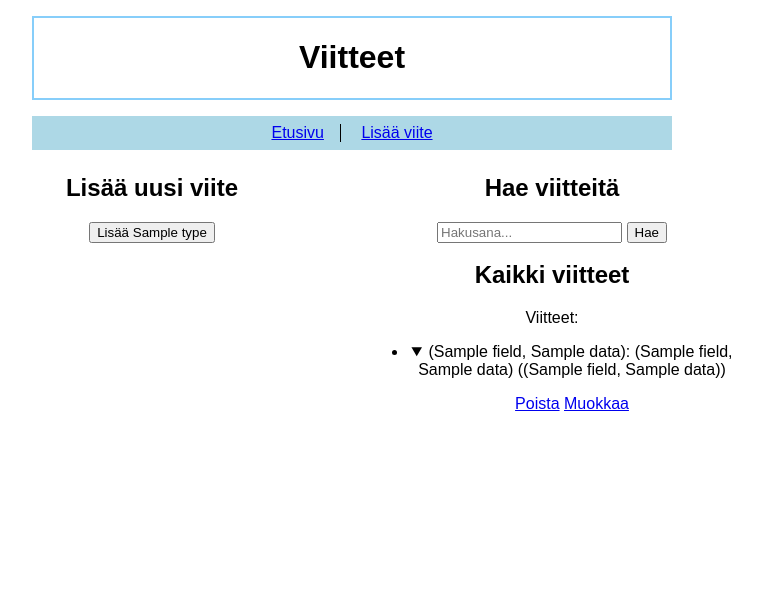
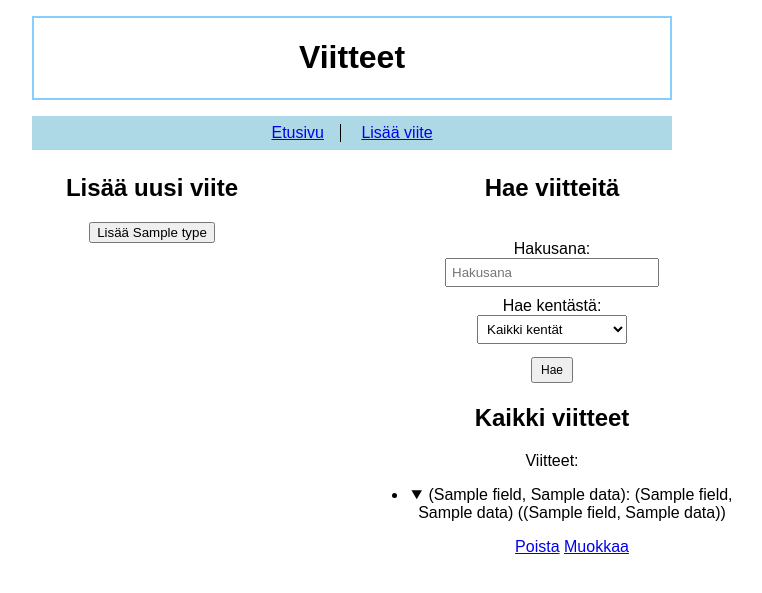
Before and after one commit to akuraunio/miniprojekti, a Python web app: template src/templates/index.html in a window 1280 px wide. Shown: the top 593 px of the page, without its empty margins (288-1050 px from the left). Run offline with Jinja, Linux system fonts and the light colour scheme; the template is opened without the code that fills it: most values are stand-ins (such as "Sample title", 1, 10 or a date in 2020).

Commit message:
dropdown valikko hakutoiminnolle

```diff
--- a/src/reference_data.py
+++ b/src/reference_data.py
@@ -13,7 +13,7 @@ class ReferenceFieldType(Enum):
 
 # ReferenceType on kaikki viitteiden kentät joita voi olla
 class ReferenceField(Enum):
-    KEY = "key_field"
+    KEY = "key"
     ADDRESS = "address"
     ANNOTE = "annote"
     AUTHOR = "author"
--- a/src/static/main.css
+++ b/src/static/main.css
@@ -54,3 +54,25 @@ nav li:not(:last-of-type) {
 .column h2 {
   margin-top: 0;
 }
+
+.search-form {
+  text-align: center;
+}
+
+.search-form input[type="text"] {
+  width: 200px;
+  padding: 5px;
+  margin-bottom: 10px;
+}
+
+.search-form select {
+  width: 150px;
+  padding: 5px;
+  margin-bottom: 10px;
+}
+
+.search-form button {
+  padding: 4px 8px;
+  margin: 3px;
+  font-size: 12px;
+}
--- a/src/templates/index.html
+++ b/src/templates/index.html
@@ -13,10 +13,29 @@
 
   <div class="column">
     <h2>Hae viitteitä</h2>
-    <form action="{{ url_for('index') }}" method="get">
-      <input type="text" name="query" placeholder="Hakusana..." value="{{ search_query or '' }}" />
+    <br>
+    <label>Hakusana:</label><br/>
+    <form action="{{ url_for('index') }}" method="get" class="search-form">
+      <input type="text" name="query" placeholder="Hakusana" value="{{ search_query or '' }}" />
+      <br>
+      <label for="field">Hae kentästä:</label><br>
+      <select name="field" id="field">
+        <option value="">Kaikki kentät</option>
+        <option value="title" {% if search_field == 'title' %}selected{% endif %}>Otsikko</option>
+        <option value="author" {% if search_field == 'author' %}selected{% endif %}>Tekijä</option>
+        <option value="year" {% if search_field == 'year' %}selected{% endif %}>Vuosi</option>
+        <option value="journal" {% if search_field == 'journal' %}selected{% endif %}>Lehti</option>
+        <option value="booktitle" {% if search_field == 'booktitle' %}selected{% endif %}>Kirjan nimi</option>
+        <option value="publisher" {% if search_field == 'publisher' %}selected{% endif %}>Kustantaja</option>
+        <option value="editor" {% if search_field == 'editor' %}selected{% endif %}>Toimittaja</option>
+        <option value="school" {% if search_field == 'school' %}selected{% endif %}>Koulu</option>
+        <option value="organization" {% if search_field == 'organization' %}selected{% endif %}>Organisaatio</option>
+        <option value="key" {% if search_field == 'key' %}selected{% endif %}>Viiteavain</option>
+        <option value="note" {% if search_field == 'note' %}selected{% endif %}>Huomautus</option>
+      </select>
+      <br>
       <button type="submit">Hae</button>
-      {% if search_query %}
+      {% if search_query or search_field %}
       <a href="{{ url_for('index') }}">
         <button type="button">Tyhjennä haku</button>
       </a>
@@ -24,8 +43,16 @@
     </form>
     <br />
 
-    {% if search_query %}
+    {% if search_query or search_field %}
     <h2>Hakutulokset ({{ search_results|length }} tulosta)</h2>
+    {% if search_query and search_field %}
+    <p><strong>Hakusana:</strong> "{{ search_query }}" <strong>Kentässä:</strong> {{ search_field_name }}</p>
+    {% elif search_query %}
+    <p><strong>Hakusana:</strong> "{{ search_query }}" <strong>Kentässä:</strong> Kaikki kentät</p>
+    {% elif search_field %}
+    <p><strong>Hakutulos:</strong> Kaikki viitteet joissa kenttä {{ search_field_name }}</p>
+    {% endif %}
+
     {% if search_results %}
     <ul>
       {% for reference in search_results %}
@@ -37,7 +64,13 @@
       {% endfor %}
     </ul>
     {% else %}
+    {% if search_query and search_field %}
+    <p>Ei hakutuloksia hakusanalla "{{ search_query }}" kentässä "{{ search_field_name }}"</p>
+    {% elif search_query %}
     <p>Ei hakutuloksia hakusanalla "{{ search_query }}"</p>
+    {% elif search_field %}
+    <p>Ei viitteitä joissa olisi kenttä {{ search_field_name }}</p>
+    {% endif %}
     {% endif %}
     {% else %}
     <h2>Kaikki viitteet</h2>
```
Also changed, not shown: src/db_helper.py (+28 -1 lines), src/ref_app.py (+22 -3 lines), src/repositories/references_repository.py (+14 -3 lines).
